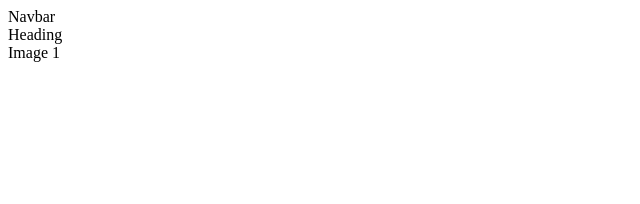
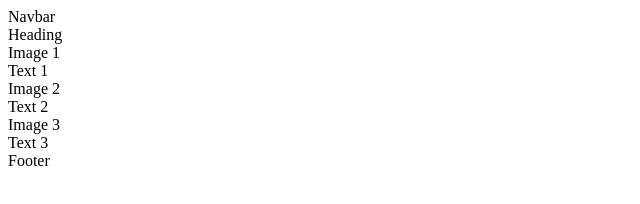
Before and after one commit to Tukiafeaki/obesity-website-final, a plain HTML site: page index.html in a window 1280 px wide. Shown: the whole page, without its empty margins (0-640 px from the left). Drawn offline with Linux system fonts and the light colour scheme.

Commit message:
text, image and footer

```diff
--- a/index.html
+++ b/index.html
@@ -5,12 +5,19 @@
     <meta http-equiv="X-UA-Compatible" content="IE=edge">
     <meta name="viewport" content="width=device-width, initial-scale=1.0">
     <title>Document</title>
+
 </head>
 <body>
     <div class="container">
         <div class="navbar">Navbar</div>
         <div class="heading">Heading</div>
         <div class="img_1">Image 1</div>
+        <div class="text_1">Text 1</div>
+        <div class="img_2">Image 2</div>
+        <div class="text_2">Text 2</div>
+        <div class="img_3">Image 3</div>
+        <div class="text_3">Text 3</div>
+        <div class="footer">Footer</div>
     </div>
 </body>
 </html>
```
